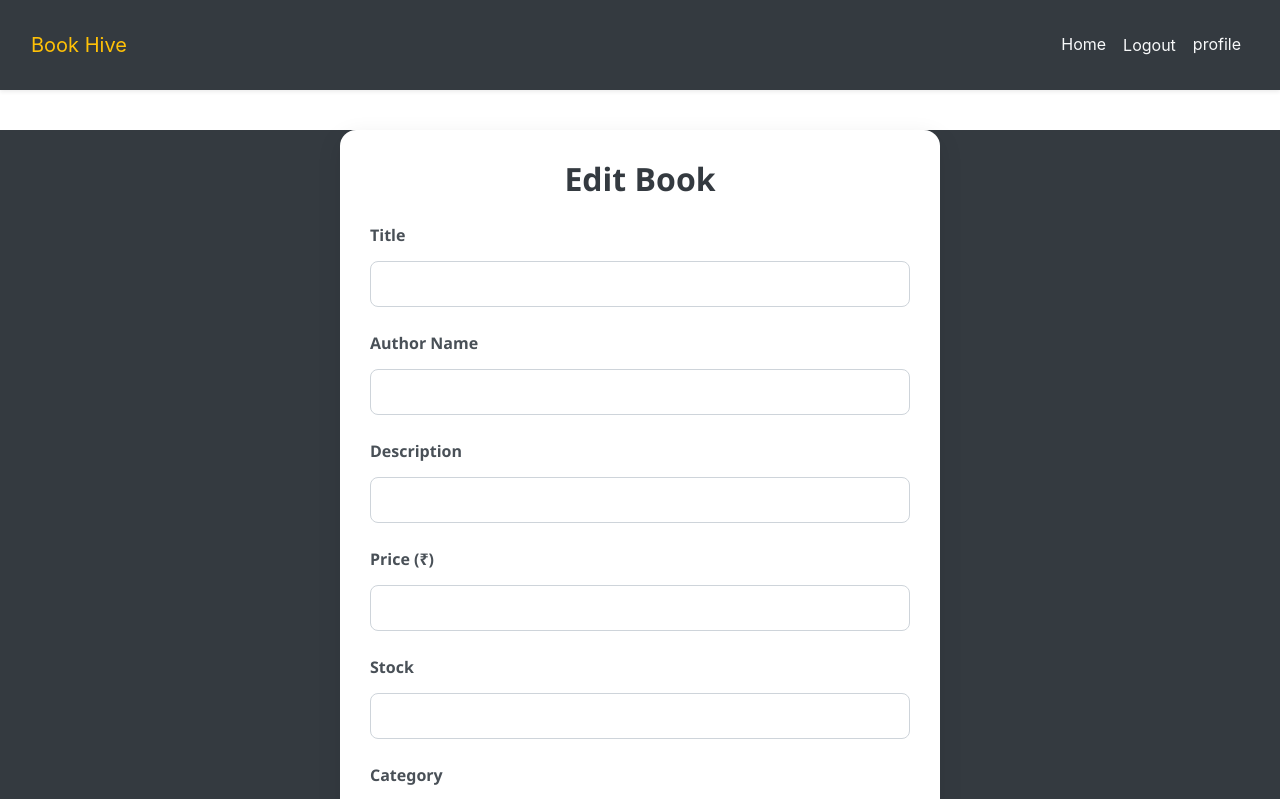
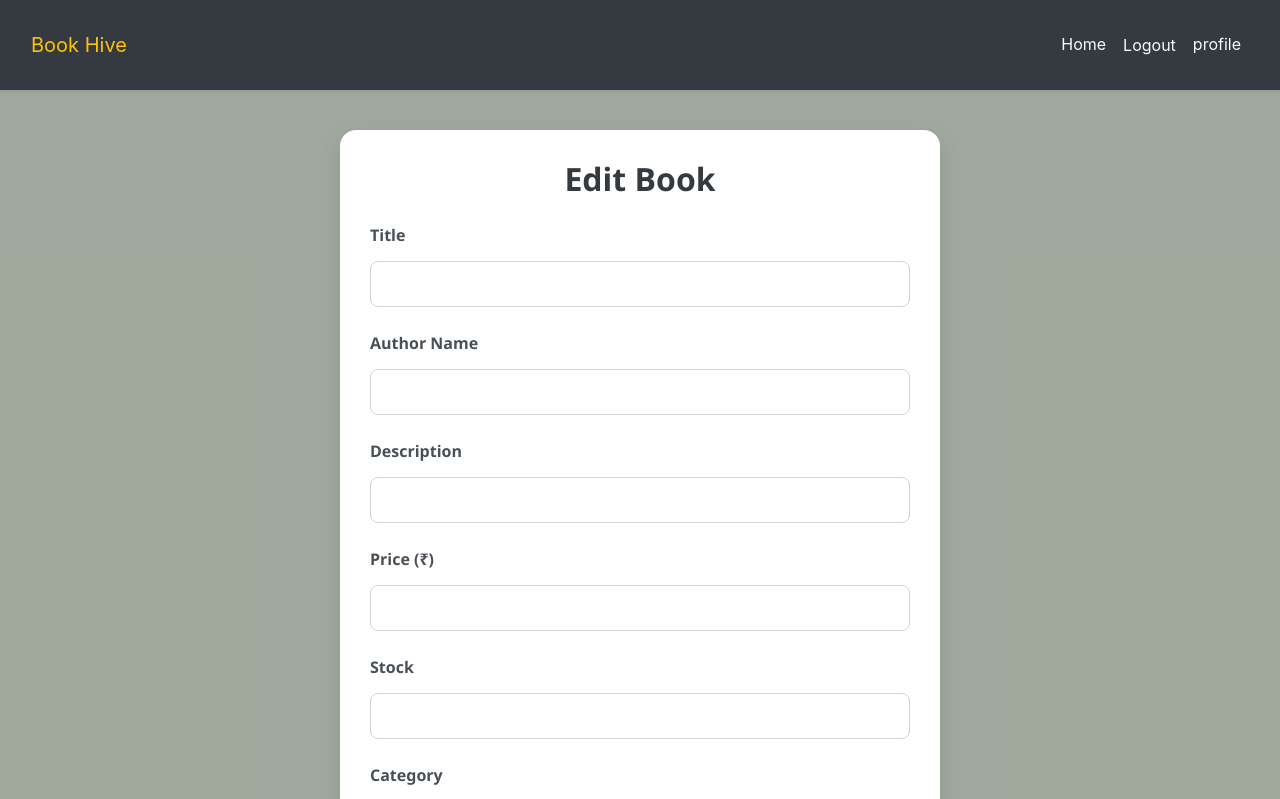
Before and after one commit to nooranazer/bookstore-frontend, a React (Create React App) app: page /edit/1 in a window 1280 px wide. Shown: the top 799 px of the page. Built offline with nearby package versions, Linux system fonts and the light colour scheme; no server answers; sample sign-in values are in the browser's storage.

Commit message:
redesign

```diff
--- a/src/App.js
+++ b/src/App.js
@@ -4,7 +4,6 @@ import Appbar from './components/Appbar';
 import BookList from './pages/BookList';
 import Login from './pages/Login';
 import Register from './pages/Register';
-//import PrivateRoute from './middlewares/PrivateRoute';
 import ViewBook from './pages/ViewBook';
 import AddBook from './pages/AddBook';
 import EditBook from './pages/EditBook';
--- a/src/style/EditBook.css
+++ b/src/style/EditBook.css
@@ -1,11 +1,12 @@
 .editbook{
-  /* background-image: url(../../public/bg-bkstore8.png);
+  /* background-image: url(../../public/bg\ img9.jpg);
   background-size: cover; */
-  background-color: #343a40;
+  background-color: #18301269;
+  padding: 40px 0px;
 }
 .edit-book-container {
   max-width: 600px;
-  margin: 40px auto;
+  margin: 0px auto;
   padding: 30px;
   background-color: #ffffff;
   border-radius: 16px;
```
Also changed, not shown: public/bg img9.jpg (added).
